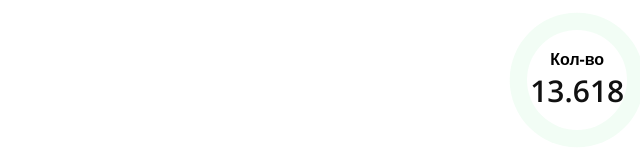
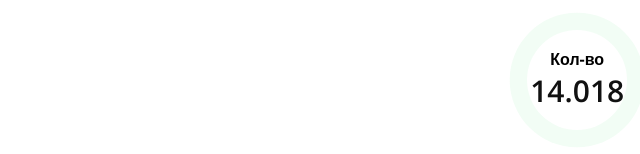
Before and after one commit to genady-solomykin/greatstars, a plain HTML site: page index.html in a window 1280 px wide. Shown: the part 646-800 px from the top of the page, 640-1280 px from the left. Drawn offline with nearby package versions, Linux system fonts and the light colour scheme; a web font is replaced by a local one.

Commit message:
Update index.html

```diff
--- a/index.html
+++ b/index.html
@@ -29,7 +29,7 @@
 	<div class="counter">
 		<div class="counter-wrapper">
 			<strong>Кол-во</strong>
-			<span>13.618</span>
+			<span>14.018</span>
 		</div>
 	</div>
 
```
